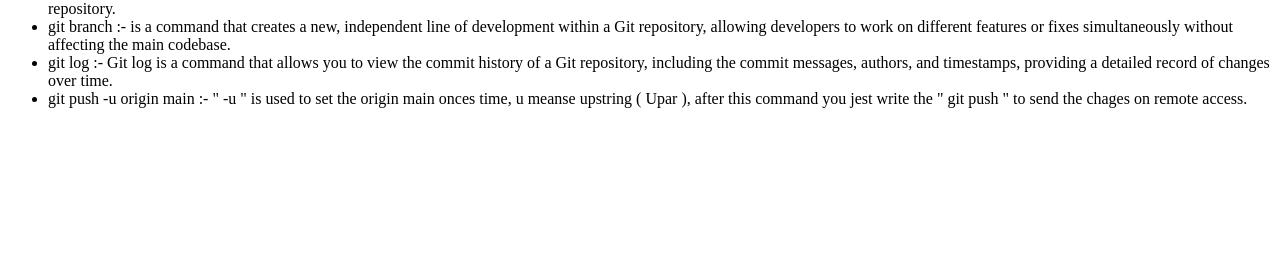
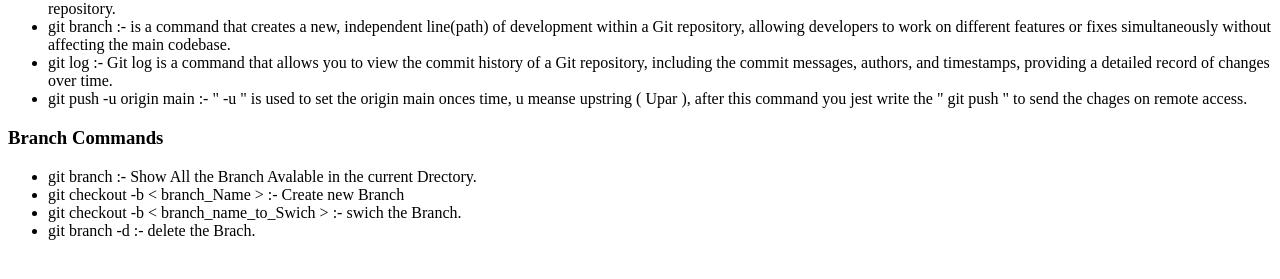
Before and after one commit to Yuvibhatkar702/Git-Github, a plain HTML site: page Practice_2/index.html in a window 1280 px wide. Shown: the part 471-750 px from the top of the page. Drawn offline with Linux system fonts and the light colour scheme.

Commit message:
add Brach Commands

```diff
--- a/Practice_2/index.html
+++ b/Practice_2/index.html
@@ -17,9 +17,17 @@
         </li>
         <li>git commit :- The `git commit` command is used to record changes made to the files in a Git repository. </li>
         <li>git push :- "git push" is a Git command used to upload local repository content to a remote repository. It allows you to send the committed changes in your local branch to the remote repository.</li>
-        <li>git branch :- is a command that creates a new, independent line of development within a Git repository, allowing developers to work on different features or fixes simultaneously without affecting the main codebase.</li>
+        <li>git branch :- is a command that creates a new, independent line(path) of development within a Git repository, allowing developers to work on different features or fixes simultaneously without affecting the main codebase.</li>
         <li>git log :- Git log is a command that allows you to view the commit history of a Git repository, including the commit messages, authors, and timestamps, providing a detailed record of changes over time.</li>
         <li>git push -u origin main :- " -u " is used to set the origin main onces time, u meanse upstring ( Upar ), after this command you jest write the " git push "  to send the chages on remote access. </li>
     </ul>
+
+    <h3>Branch Commands</h3>
+    <ul>
+        <li>git branch :-  Show All the Branch Avalable in the current Drectory.</li>
+        <li>git checkout -b < branch_Name > :- Create new Branch</li>
+        <li>git checkout -b < branch_name_to_Swich > :- swich the Branch.</li>
+        <li>git branch -d <brach Name> :- delete the Brach.</li>
+    </ul>
 </body>
 </html>
```
